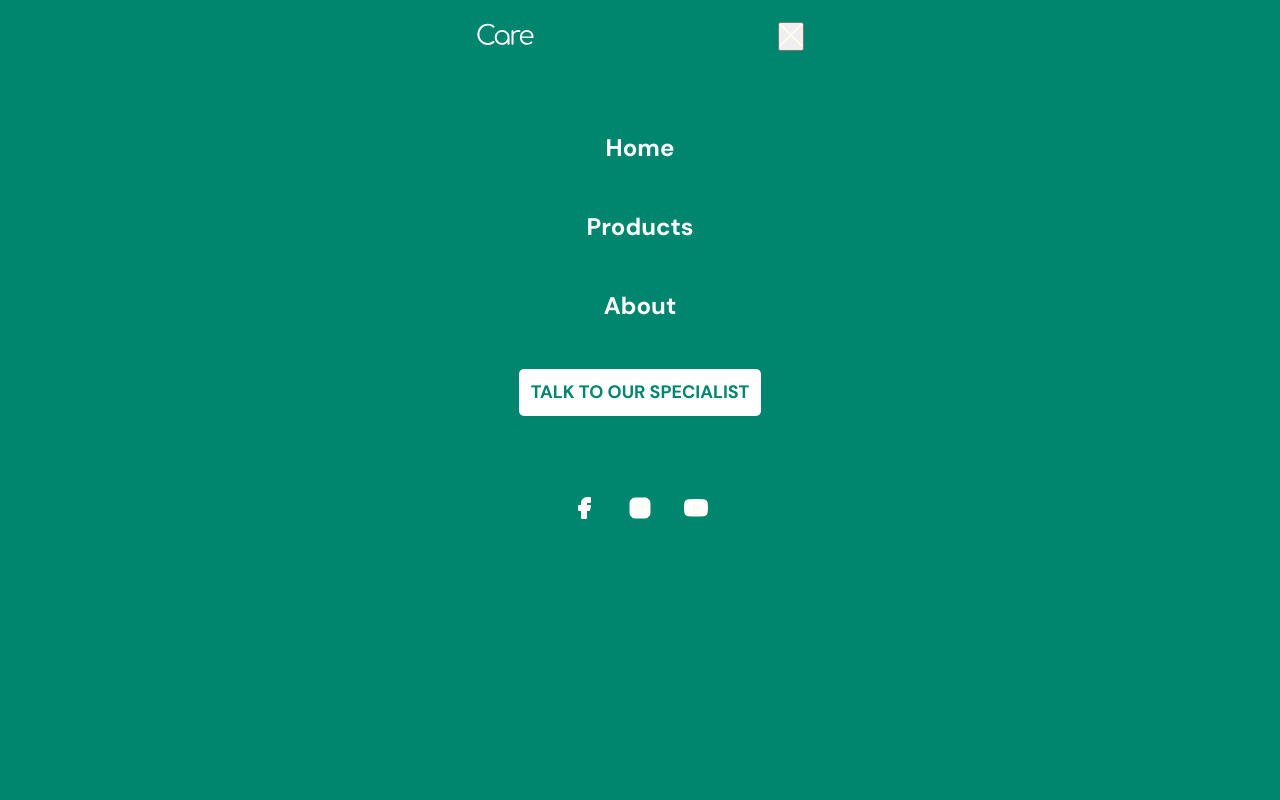
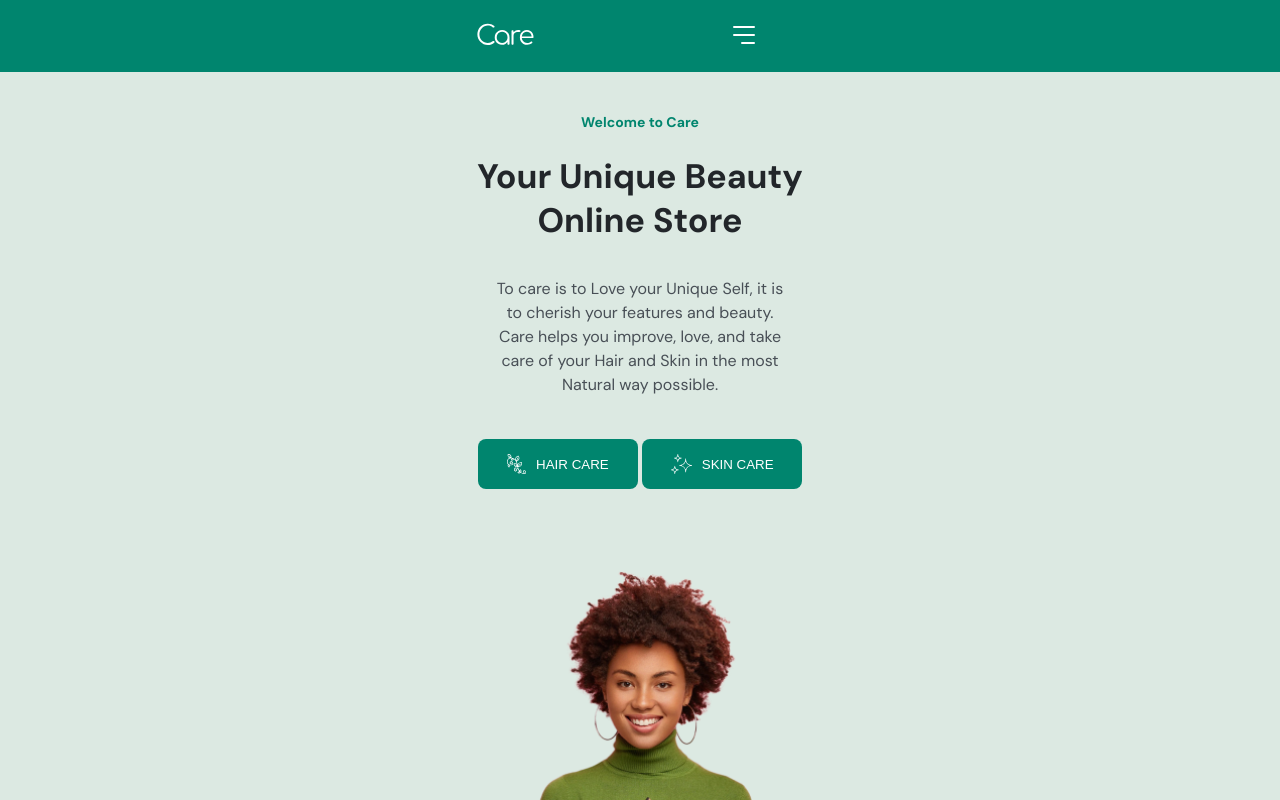
Before and after one commit to anagarciadev/Care---Webpage, a plain HTML site: page index.html in a window 1280 px wide. Both pictures are taken after a click on the button "Close Menu". Shown: the top 800 px of the page. Drawn offline with Linux system fonts and the light colour scheme.

Commit message:
fix open menu

```diff
--- a/index.html
+++ b/index.html
@@ -52,7 +52,7 @@
           <a class="button" href="#">Talk to our Specialist</a>
           <ul class="social-links">
             <li>
-              <a href="https://facebook.com">
+              <a target="_blank" href="https://facebook.com">
                 <svg
                   width="24"
                   height="24"
@@ -71,7 +71,7 @@
               </a>
             </li>
             <li>
-              <a href="https://instagram.com">
+              <a target="_blank" href="https://instagram.com">
                 <svg
                   width="24"
                   height="24"
@@ -104,7 +104,7 @@
               </a>
             </li>
             <li>
-              <a href="https://youtube.com">
+              <a target="_blank" href="https://youtube.com">
                 <svg
                   width="24"
                   height="24"
@@ -132,21 +132,67 @@
           </ul>
         </div>
 
-        <button class="open-menu">
-          <svg width="22" height="18" viewBox="0 0 22 18" fill="none" xmlns="http://www.w3.org/2000/svg">
-            <path d="M1 9H21" stroke="#FFFAF1" stroke-width="2" stroke-linecap="round" stroke-linejoin="round"/>
-            <path d="M1 1H21" stroke="#FFFAF1" stroke-width="2" stroke-linecap="round" stroke-linejoin="round"/>
-            <path d="M9 17L21 17" stroke="#FFFAF1" stroke-width="2" stroke-linecap="round" stroke-linejoin="round"/>
-            </svg>
-
+        <button
+          aria-expanded="false"
+          aria-label="Open Menu"
+          onclick="openMenu()"
+          class="open-menu"
+        >
+          <svg
+            width="40"
+            height="40"
+            viewBox="0 0 40 40"
+            fill="none"
+            xmlns="http://www.w3.org/2000/svg"
+          >
+            <path
+              d="M10 20H30"
+              stroke="#FFFAF1"
+              stroke-width="2"
+              stroke-linecap="round"
+              stroke-linejoin="round"
+            />
+            <path
+              d="M10 12H30"
+              stroke="#FFFAF1"
+              stroke-width="2"
+              stroke-linecap="round"
+              stroke-linejoin="round"
+            />
+            <path
+              d="M18 28L30 28"
+              stroke="#FFFAF1"
+              stroke-width="2"
+              stroke-linecap="round"
+              stroke-linejoin="round"
+            />
+          </svg>
         </button>
 
-        <button class="close-menu">
-          <svg width="22" height="22" viewBox="0 0 22 22" fill="none" xmlns="http://www.w3.org/2000/svg">
-            <path d="M21 1L1 21M1 1L21 21" stroke="#FFFAF1" stroke-width="2" stroke-linecap="round" stroke-linejoin="round"/>
+        <button
+          aria-expanded="true"
+          aria-label="Close Menu"
+          onclick="closeMenu()"
+          class="close-menu"
+        >
+          <svg
+            width="40"
+            height="40"
+            viewBox="0 0 40 40"
+            fill="none"
+            xmlns="http://www.w3.org/2000/svg"
+          >
+            <path
+              d="M30 10L10 30M10 10L30 30"
+              stroke="#FFFAF1"
+              stroke-width="2"
+              stroke-linecap="round"
+              stroke-linejoin="round"
+            />
           </svg>
+        </button>
 
-        </button>
+      </div>
     </nav>
 
     <header class="wrapper">
--- a/main.js
+++ b/main.js
@@ -5,3 +5,11 @@ function onScroll() {
     navigation.classList.remove('scroll')
   }
 }
+
+function openMenu() {
+  document.body.classList.add('menu-expanded')
+}
+
+function closeMenu() {
+  document.body.classList.remove('menu-expanded')
+}
--- a/style.css
+++ b/style.css
@@ -25,13 +25,15 @@ body {
 body {
   font-family: 'DM Sans';
   font-size: 1.6rem;
+
   text-align: center;
+
+  overflow: overlay;
 }
 
 .wrapper {
   width: 37.5rem;
-  margin-right: auto;
-  margin-left: auto;
+  margin-inline: auto;
   padding-inline: 2.4rem;
 }
 
@@ -167,14 +169,22 @@ nav .wrapper {
 nav.scroll {
   background: var(--primary-color);
   width: 100vw;
+  position: fixed;
+  top: 0;
 }
 
 nav.scroll svg:nth-child(1) path {
   fill: white;
 }
 
-nav.scroll svg:nth-child(2) path {
-  stroke: black;
+nav.scroll button path {
+  stroke: white;
+}
+
+nav button {
+  background: none;
+  border: none;
+  cursor: pointer;
 }
 
 /*/ ======= MENU EXPANDED =============================*/
@@ -226,7 +236,7 @@ body.menu-expanded nav {
   line-height: 3.1rem;
 }
 
-.menu ul a {
+.menu ul li a {
   color: white;
   text-decoration: none;
 }
@@ -261,3 +271,11 @@ body.menu-expanded button {
   position: relative;
   z-index: 10;
 }
+
+body.menu-expanded .logo path {
+  fill: white;
+}
+
+body.menu-expanded button path {
+  stroke: white;
+}
```
